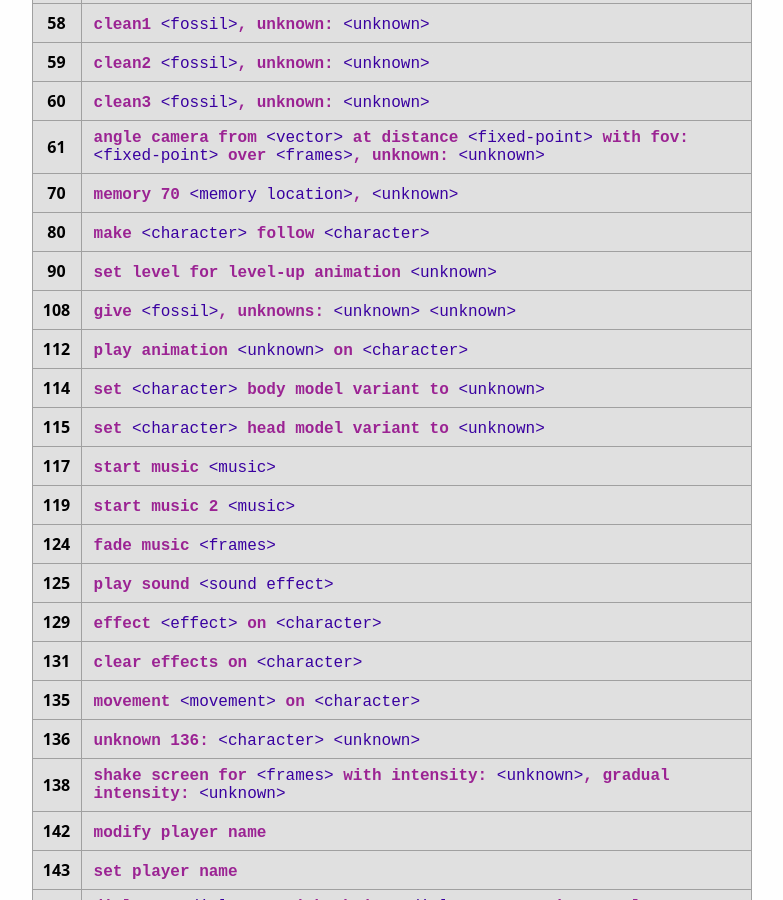
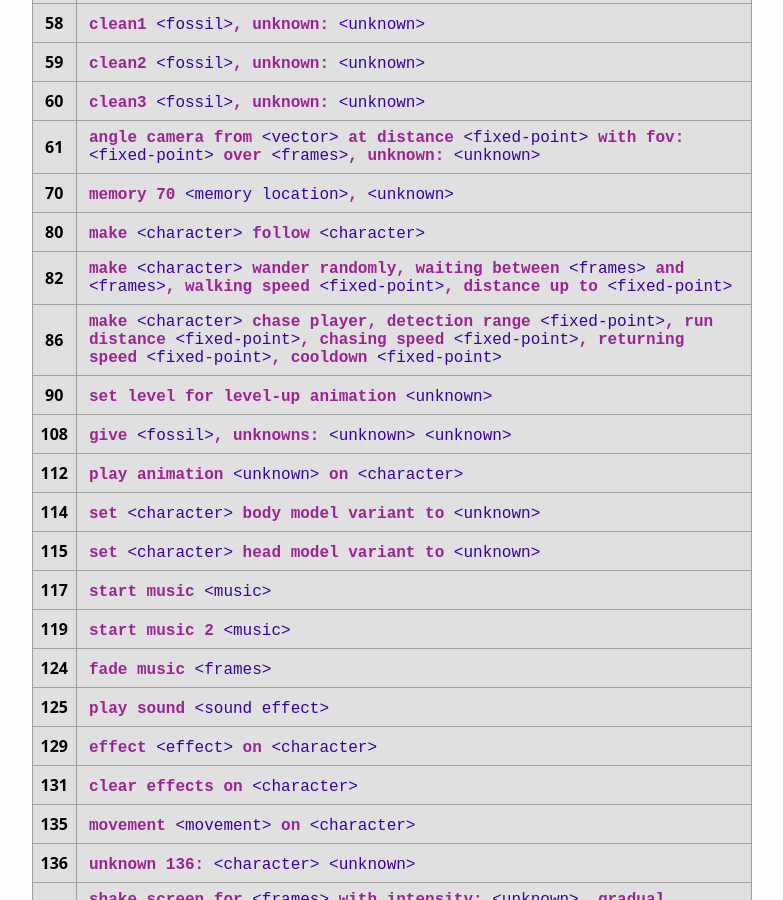
Before and after one commit to simonomi/fftechwiki, a Jekyll site: the page built from file-formats/DEX/index.html, in a window 1280 px wide and 900 px high, scrolled down 2590 px. Shown: the whole window, without its empty margins (348-1131 px from the left). Built offline with Jekyll 4.4.1, drawn with Linux system fonts in a browser that asks for light colours.

Commit message:
add DEX commands 82 and 86

```diff
--- a/_data/DEX/commands.yml
+++ b/_data/DEX/commands.yml
@@ -88,6 +88,10 @@
   command: 'memory 70 <foreign-type>&lt;memory location&gt;</foreign-type>, <foreign-type>&lt;unknown&gt;</foreign-type>'
 - id: 80
   command: 'make <foreign-type>&lt;character&gt;</foreign-type> follow <foreign-type>&lt;character&gt;</foreign-type>'
+- id: 82
+  command: 'make <foreign-type>&lt;character&gt;</foreign-type> wander randomly, waiting between <foreign-type>&lt;frames&gt;</foreign-type> and <foreign-type>&lt;frames&gt;</foreign-type>, walking speed <foreign-type>&lt;fixed-point&gt;</foreign-type>, distance up to <foreign-type>&lt;fixed-point&gt;</foreign-type>'
+- id: 86
+  command: 'make <foreign-type>&lt;character&gt;</foreign-type> chase player, detection range <foreign-type>&lt;fixed-point&gt;</foreign-type>, run distance <foreign-type>&lt;fixed-point&gt;</foreign-type>, chasing speed <foreign-type>&lt;fixed-point&gt;</foreign-type>, returning speed <foreign-type>&lt;fixed-point&gt;</foreign-type>, cooldown <foreign-type>&lt;fixed-point&gt;</foreign-type>'
 - id: 90
   command: 'set level for level-up animation <foreign-type>&lt;unknown&gt;</foreign-type>'
 - id: 108
```
